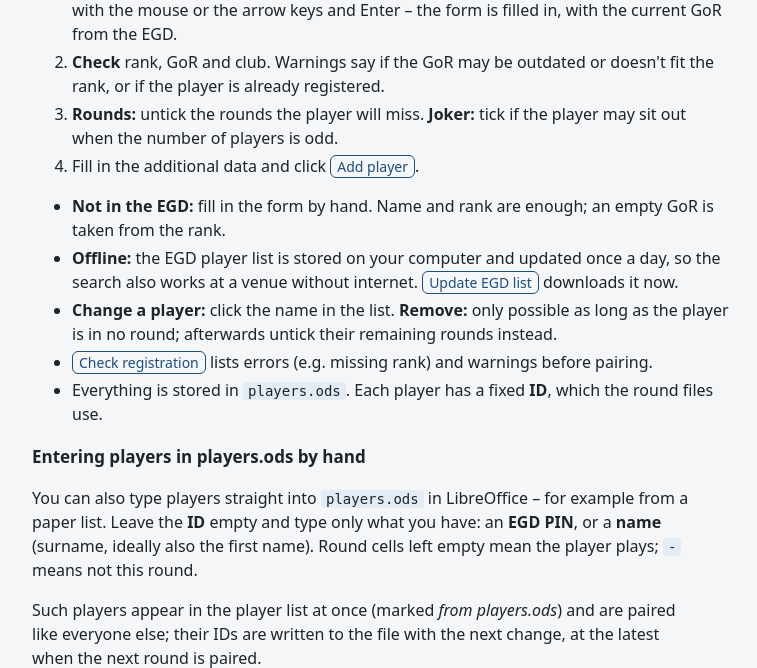
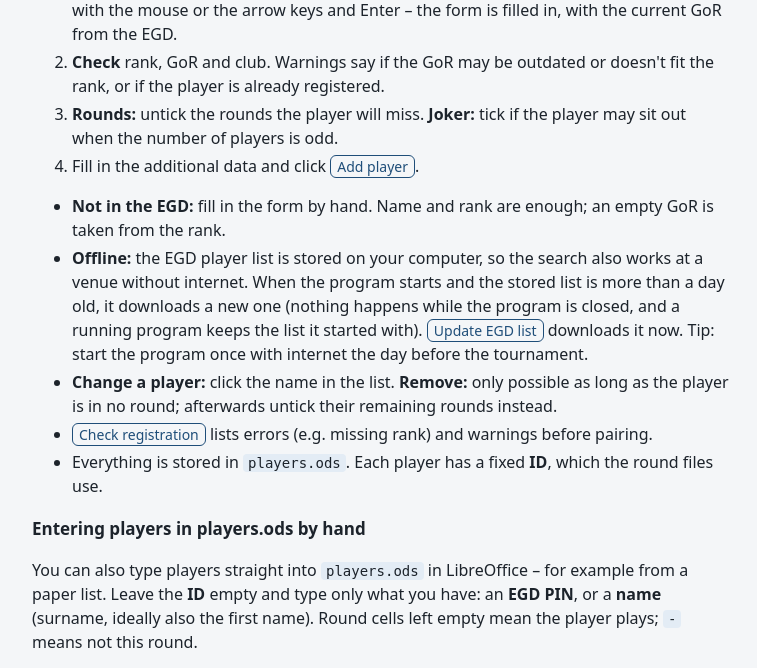
Before and after one commit to LKSFRZ/gotourney, a Flask app: page /docs in a window 1280 px wide. Shown: the part 3507-4175 px from the top of the page, without its empty margins (336-1093 px from the left). Run offline with Flask 3, Linux system fonts and the light colour scheme.

Commit message:
Docs: say when the EGD player list is really refreshed
Not 'once a day' in the background: when the program needs the list
(web interface start, EGD search commands) and the stored copy is older
than a day. A running web interface keeps the list it started with.

Co-Authored-By: Claude Opus 5.5 <noreply@anthropic.com>

```diff
--- a/src/gotourney/web/templates/help/docs_en.html
+++ b/src/gotourney/web/templates/help/docs_en.html
@@ -140,8 +140,11 @@ How ratings, pairing and handicap work is explained on the page <a href="{{ url_
   </ol>
   <ul>
     <li><b>Not in the EGD:</b> fill in the form by hand. Name and rank are enough; an empty GoR is taken from the rank.</li>
-    <li><b>Offline:</b> the EGD player list is stored on your computer and updated once a day, so the search also works at a
-      venue without internet. <span class="btnlike">Update EGD list</span> downloads it now.</li>
+    <li><b>Offline:</b> the EGD player list is stored on your computer, so the search also works at a venue without
+      internet. When the program starts and the stored list is more than a day old, it downloads a new one (nothing
+      happens while the program is closed, and a running program keeps the list it started with).
+      <span class="btnlike">Update EGD list</span> downloads it now. Tip: start the program once with internet the day
+      before the tournament.</li>
     <li><b>Change a player:</b> click the name in the list. <b>Remove:</b> only possible as long as the player is in no
       round; afterwards untick their remaining rounds instead.</li>
     <li><span class="btnlike">Check registration</span> lists errors (e.g. missing rank) and warnings before pairing.</li>
```
Also changed, not shown: docs/guide.html (+6 -3 lines), docs/guide_de.html (+6 -4 lines), src/gotourney/web/templates/help/docs_de.html (+5 -3 lines), README.md, 2 other files.
